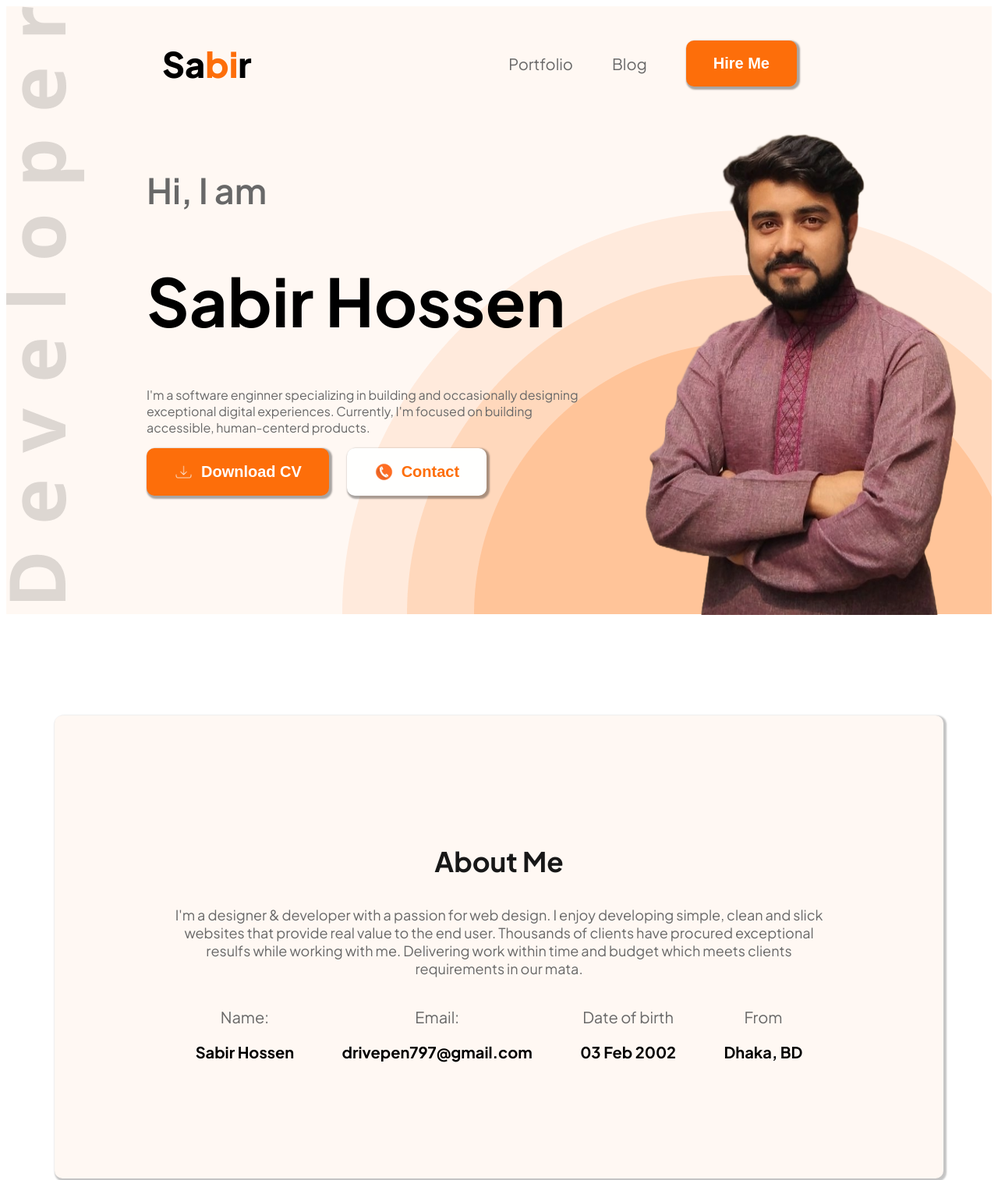
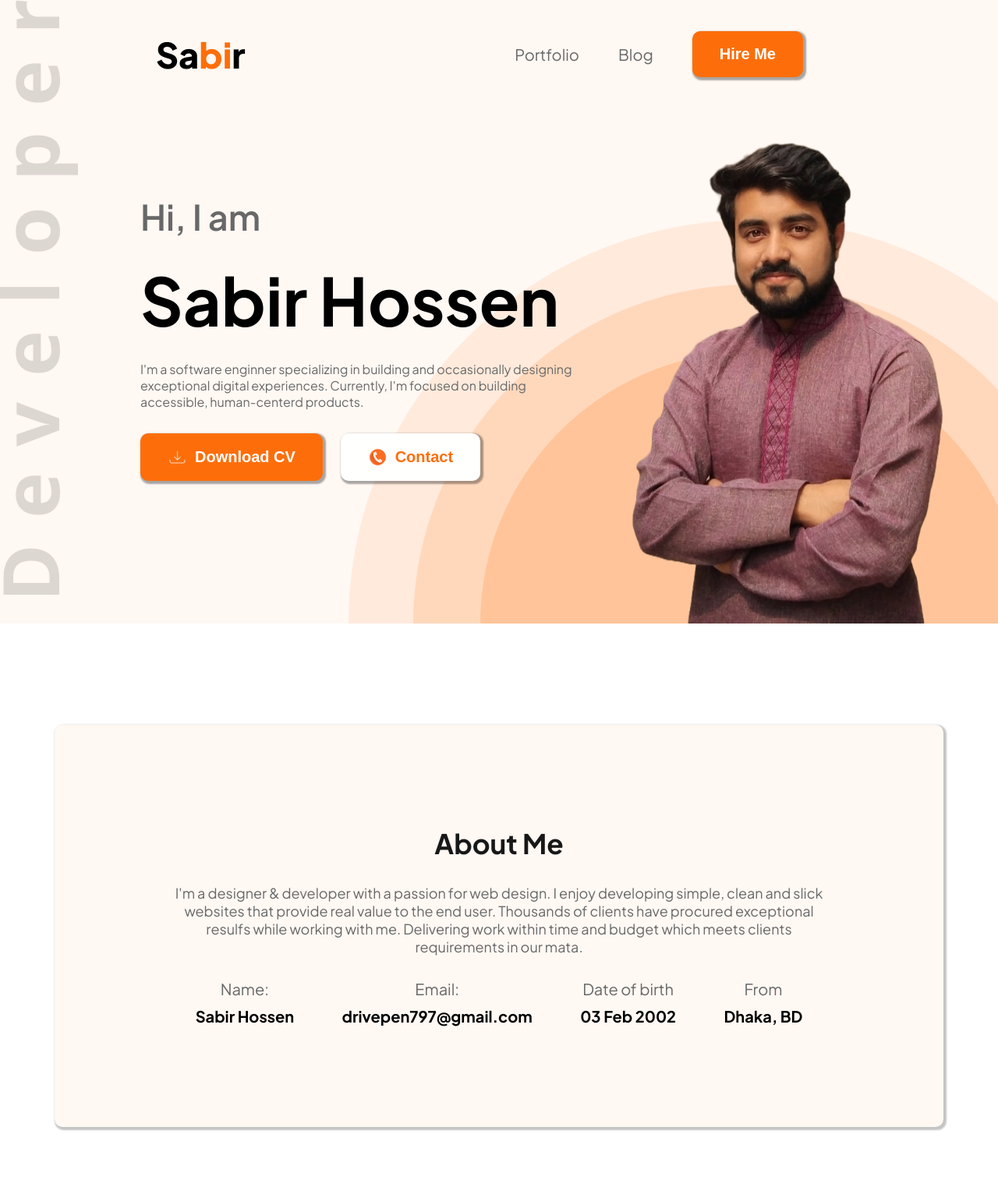
Before and after one commit to SabirHossen339/web-dev-portfolio, a plain HTML site: page index.html in a window 1280 px wide. Shown: the top 1514 px of the page at 78% size. Drawn offline with Linux system fonts and the light colour scheme.

Commit message:
fixed margin issue

```diff
--- a/index.html
+++ b/index.html
@@ -115,6 +115,10 @@
         </div>
       </div>
     </section>
+    <!-- resume section -->
+    <section class="resume">
+      <h3 class="section-title">A summary of my curriculum vitae</h3>
+    </section>
 
   </main>
   <footer>
--- a/styles/portfolio.css
+++ b/styles/portfolio.css
@@ -1,3 +1,7 @@
+* {
+  margin: 0;
+}
+
 .plus-jakarta-sans-normal {
   font-family: "Plus Jakarta Sans", sans-serif;
   font-optical-sizing: auto;
@@ -29,7 +33,8 @@
   box-shadow: 2px 2px 2px 2px rgba(0, 0, 0, 0.337);
   display: inline-flex;
   align-items: center;
-  /* margin-top: 10px; */
+  /* margin-top: 20px; */
+  cursor: pointer;
 }
 
 .btn-secondary {
@@ -42,8 +47,18 @@
   border-radius: 10px;
   box-shadow: 2px 2px 2px 2px rgba(0, 0, 0, 0.337);
   margin-left: 20px;
+  margin-top: 30px;
   display: inline-flex;
   align-items: center;
+  cursor: pointer;
+}
+
+.btn-primary:hover {
+  background-color: #f46804a0;
+}
+
+.btn-secondary:hover {
+  background-color: #f6d3938d;
 }
 
 .secondary-bg {
@@ -51,12 +66,14 @@
 }
 
 .section-title {
+  margin-bottom: 30px;
   font-size: 35px;
   font-weight: bold;
   color: #181818;
 }
 
 .section-description {
+  margin-bottom: 30px;
   font-size: 18px;
   font-weight: 400;
 }
@@ -67,7 +84,7 @@
   background-image: url('../images/developer.png'), url('../images/header_bg.png');
   background-repeat: no-repeat;
   background-position: top left, bottom right;
-  height: 780px;
+  /* height: 780px; */
 }
 
 /* nav styles */
@@ -79,11 +96,13 @@ nav {
 }
 
 .nav-title {
+  margin-top: 40px;
   font-weight: 800;
   font-size: 45px;
 }
 
 nav ul {
+  margin-top: 40px;
   display: flex;
   align-items: center;
 }
@@ -111,11 +130,14 @@ nav li a {
 }
 
 .banner-greetings {
+  margin-top: 150px;
   font-size: 45px;
   font-weight: 600;
 }
 
 .banner-title {
+  margin-top: 25px;
+  margin-bottom: 25px;
   font-size: 85px;
   font-weight: bold;
 }
@@ -126,6 +148,8 @@ nav li a {
 }
 
 .banner-profile-picture {
+  margin-top: 67px;
+  margin-right: 25px;
   width: 420px;
   height: 634px;
 }
@@ -133,7 +157,7 @@ nav li a {
 /* main styles  */
 main {
   max-width: 1140px;
-  margin: 0 auto;
+  margin: 0px auto;
 }
 
 main section {
@@ -155,6 +179,7 @@ main section {
 }
 
 .item-title {
+  margin-bottom: 10px;
   font-size: 20px;
   font-weight: 400;
 }
@@ -175,5 +200,5 @@ main section {
   padding: 30px;
   box-shadow: 2px 2px 2px 2px rgba(0, 0, 0, 0.23);
   border-radius: 10px;
-  margin-top: 50px;
+  margin-top: 30px;
 }
```
